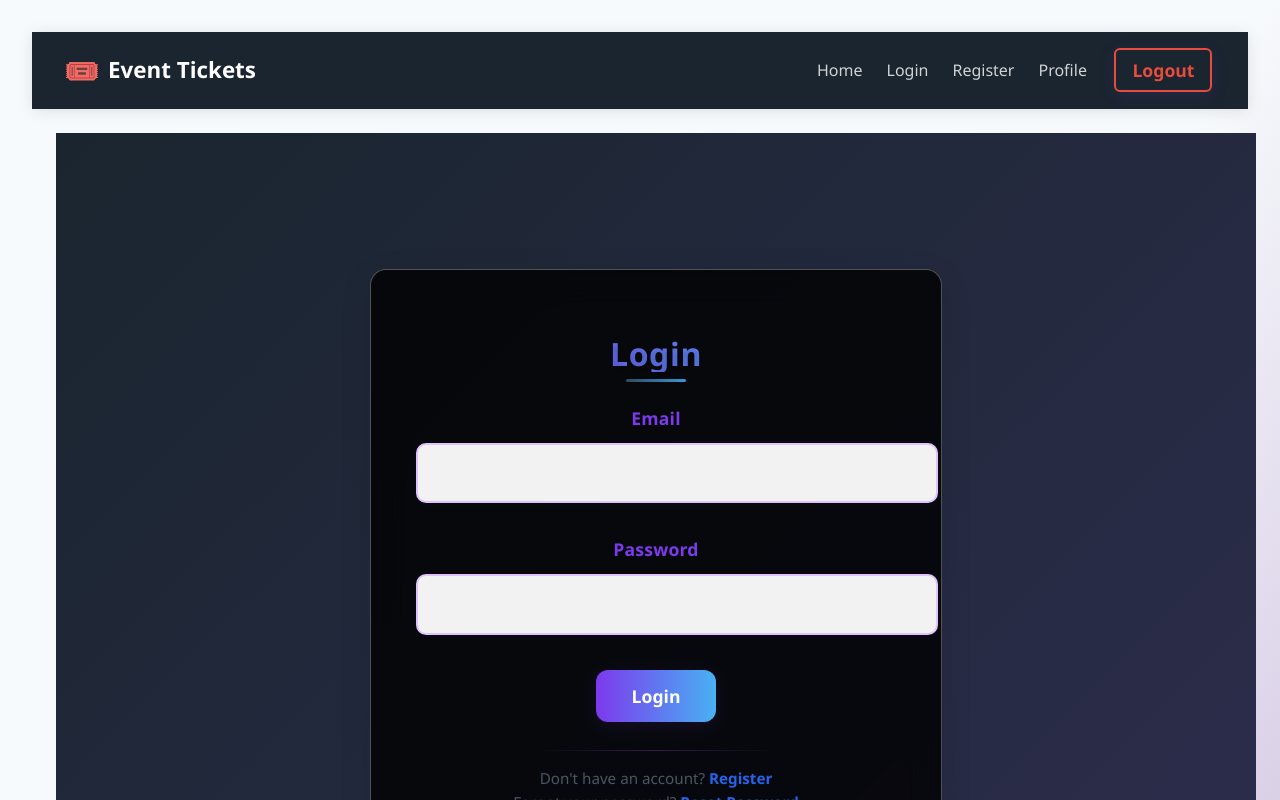
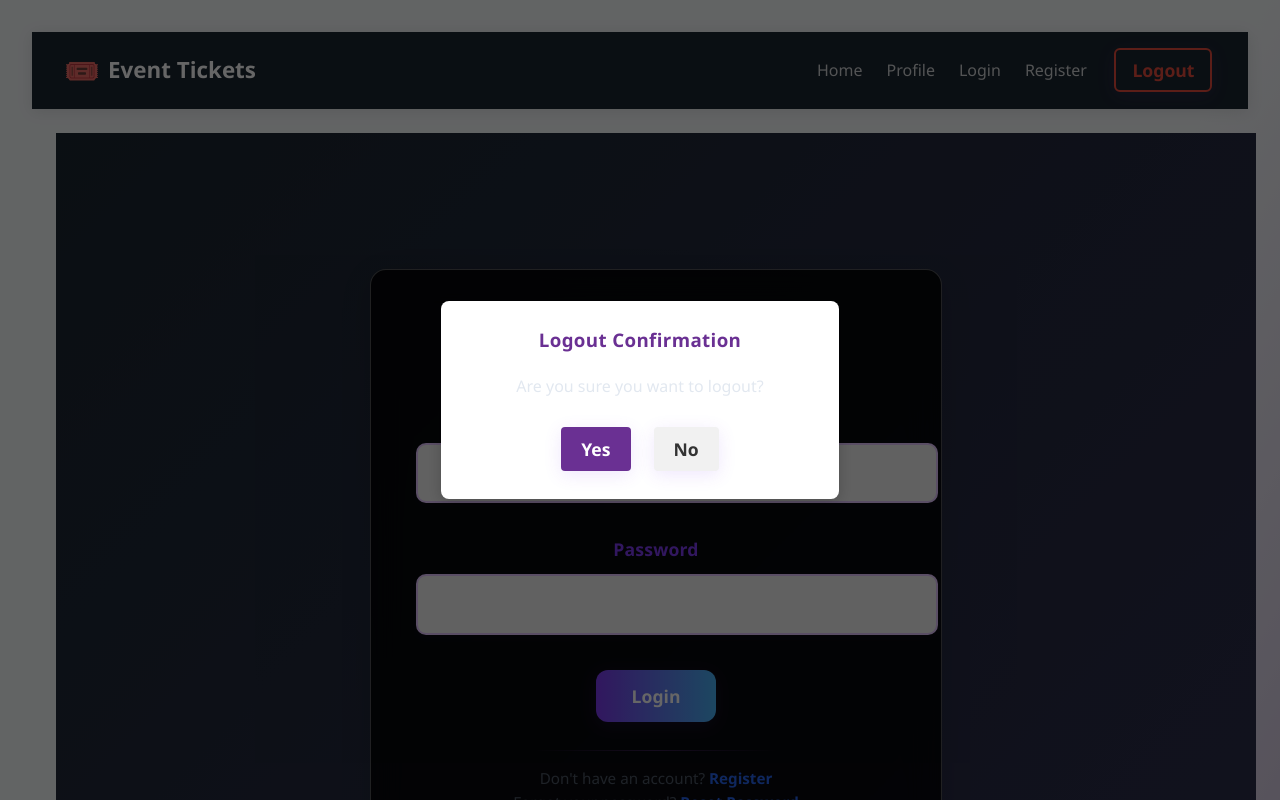
Before and after one commit to Pedro4O4/Theater-Ticketing-Website, a React (Vite) app in the folder frontend/FrontendTheater/: page /login in a window 1280 px wide. Both pictures are taken after a click on the button "Logout". Shown: the top 800 px of the page. Built offline with nearby package versions, Linux system fonts and the light colour scheme; no server answers.

Commit message:
Handling the logout give me msg if i want logout

```diff
--- a/frontend/FrontendTheater/src/components/shared/Navbar.css
+++ b/frontend/FrontendTheater/src/components/shared/Navbar.css
@@ -434,3 +434,62 @@
         margin: 0 1rem 2rem;
     }
 }
+
+/* Logout Dialog Styles */
+.logout-dialog-overlay {
+    position: fixed;
+    top: 0;
+    left: 0;
+    right: 0;
+    bottom: 0;
+    background-color: rgba(0, 0, 0, 0.6);
+    display: flex;
+    justify-content: center;
+    align-items: center;
+    z-index: 1000;
+}
+
+.logout-dialog {
+    background: white;
+    border-radius: 8px;
+    box-shadow: 0 4px 16px rgba(0, 0, 0, 0.2);
+    padding: 24px;
+    width: 90%;
+    max-width: 350px;
+    text-align: center;
+}
+
+.logout-dialog h3 {
+    margin-top: 0;
+    color: #6a3093;
+}
+
+.logout-dialog-buttons {
+    display: flex;
+    justify-content: center;
+    gap: 16px;
+    margin-top: 24px;
+}
+
+.logout-confirm-btn {
+    background: #6a3093;
+    color: white;
+    border: none;
+    padding: 10px 20px;
+    border-radius: 4px;
+    cursor: pointer;
+}
+
+.logout-cancel-btn {
+    background: #f1f1f1;
+    color: #333;
+    border: none;
+    padding: 10px 20px;
+    border-radius: 4px;
+    cursor: pointer;
+}
+
+.logout-confirm-btn:disabled, .logout-cancel-btn:disabled {
+    opacity: 0.6;
+    cursor: not-allowed;
+}
--- a/frontend/FrontendTheater/src/components/shared/Navbar.jsx
+++ b/frontend/FrontendTheater/src/components/shared/Navbar.jsx
@@ -1,23 +1,37 @@
-// frontend/FrontendTheater/src/components/shared/Navbar.jsx
-import React from 'react';
+import React, { useState } from 'react';
 import { Link, useNavigate } from 'react-router-dom';
 import { useAuth } from '../../auth/AuthContext';
 import './Navbar.css';
 
 const Navbar = () => {
-    const { currentUser, isAuthenticated, isAdmin, isOrganizer, logout } = useAuth();
+    const { isAuthenticated, isAdmin, isOrganizer, logout } = useAuth();
     const navigate = useNavigate();
+    const [showLogoutDialog, setShowLogoutDialog] = useState(false);
+    const [isLoggingOut, setIsLoggingOut] = useState(false);
 
-    const handleLogout = async () => {
+    const handleLogoutClick = () => {
+        setShowLogoutDialog(true);
+    };
+
+    const confirmLogout = async () => {
+        setIsLoggingOut(true);
         try {
             await logout();
+            setShowLogoutDialog(false);
             navigate('/login');
         } catch (error) {
             console.error('Logout error:', error);
+        } finally {
+            setIsLoggingOut(false);
         }
     };
 
+    const cancelLogout = () => {
+        setShowLogoutDialog(false);
+    };
+
     return (
+        <>
             <nav className="navbar">
                 <div className="navbar-container">
                     <Link to="/" className="navbar-logo">
@@ -29,12 +43,10 @@ const Navbar = () => {
 
                         {isAuthenticated ? (
                             <>
-                            {/* Standard user links */}
                                 {!isAdmin && !isOrganizer && (
                                     <Link to="/bookings" className="nav-item">My Bookings</Link>
                                 )}
 
-                            {/* Organizer links */}
                                 {isOrganizer && (
                                     <div className="nav-dropdown">
                                         <span className="nav-item">Organizer <i className="fas fa-caret-down"></i></span>
@@ -46,7 +58,6 @@ const Navbar = () => {
                                     </div>
                                 )}
 
-                            {/* Admin links */}
                                 {isAdmin && (
                                     <div className="nav-dropdown">
                                         <span className="nav-item">Admin <i className="fas fa-caret-down"></i></span>
@@ -55,26 +66,47 @@ const Navbar = () => {
                                             <Link to="/admin/users">Manage Users</Link>
                                         </div>
                                     </div>
-                            )}):(
+                                )}
 
-                            {/* Profile and Logout - Available for all authenticated users */}
 
                             </>
-                    ): (
+                        ) : (
                             <>
-
-
-
+                                <Link to="/profile" className="nav-item">Profile</Link>
                                 <Link to="/login" className="nav-item">Login</Link>
                                 <Link to="/register" className="nav-item">Register</Link>
-                            <Link to="/profile" className="nav-item">Profile</Link>
-                            <button className="logout-btn" onClick={handleLogout}>Logout</button>
-
+                                <button className="logout-btn" onClick={handleLogoutClick}>Logout</button>
                             </>
                         )}
                     </div>
                 </div>
             </nav>
+
+            {showLogoutDialog && (
+                <div className="logout-dialog-overlay">
+                    <div className="logout-dialog">
+                        <h3>Logout Confirmation</h3>
+                        <p>Are you sure you want to logout?</p>
+                        <div className="logout-dialog-buttons">
+                            <button
+                                className="logout-confirm-btn"
+                                onClick={confirmLogout}
+                                disabled={isLoggingOut}
+                            >
+                                {isLoggingOut ? 'Logging out...' : 'Yes'}
+                            </button>
+                            <button
+                                className="logout-cancel-btn"
+                                onClick={cancelLogout}
+                                disabled={isLoggingOut}
+                            >
+                                No
+                            </button>
+                        </div>
+                    </div>
+                </div>
+            )}
+        </>
     );
 };
 
```
Lines whose indentation alone changed are shown as unchanged.
